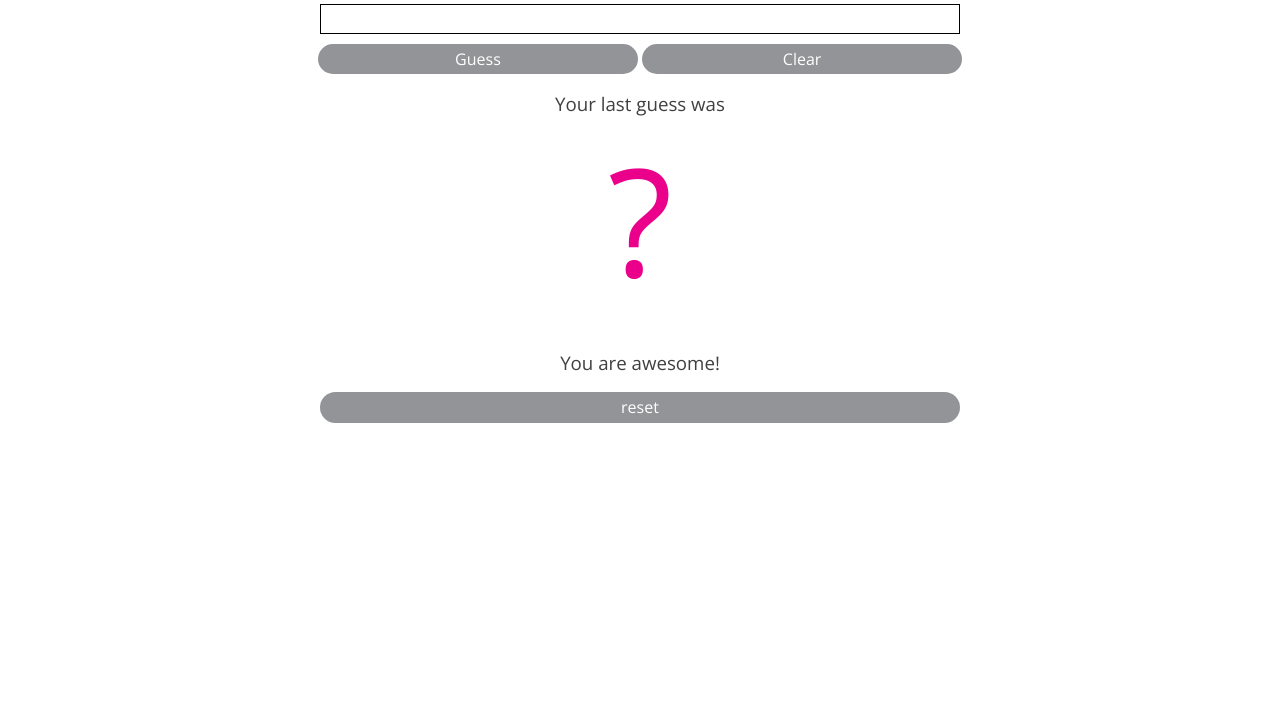
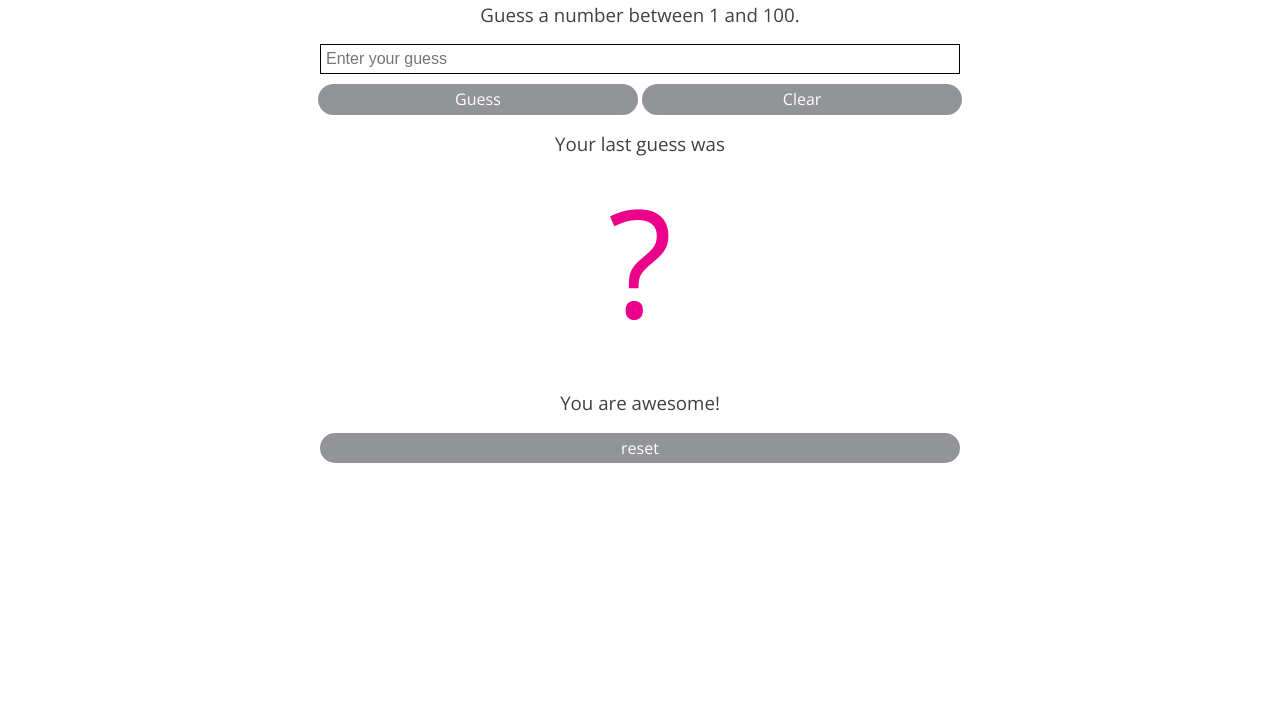
Before and after one commit to karenkepner/number-guesser-two, a plain HTML site: page index.html in a window 1280 px wide. Shown: the part 76-800 px from the top of the page. Drawn offline with nearby package versions, Linux system fonts and the light colour scheme.

Commit message:
put range on top of page on load.

```diff
--- a/index.html
+++ b/index.html
@@ -12,7 +12,7 @@
 		</header>
 		<main>
 			<h3 class="number-range"></h3>
-			<input id="user-guess">
+			<input id="user-guess" placeholder="Enter your guess">
 			<button id="submit-guess" type="button" disabled=true>Guess</button>
 			<button id="clear-input-field" type="button" disabled=true>Clear</button>
 			<h3>Your last guess was</h3>
--- a/js/main.js
+++ b/js/main.js
@@ -75,8 +75,9 @@ clearButton.addEventListener('click', function() {
   clearInputField();
 })
 
-document.addEventListener('onload', function() {
-})
+window.onload = function() {
+  range.innerText = 'Guess a number between ' +min+ ' and ' +max+ '.';
+}
 //in the click!
 // generateRandomNumber()
 // get guesscomapare guess()
```
